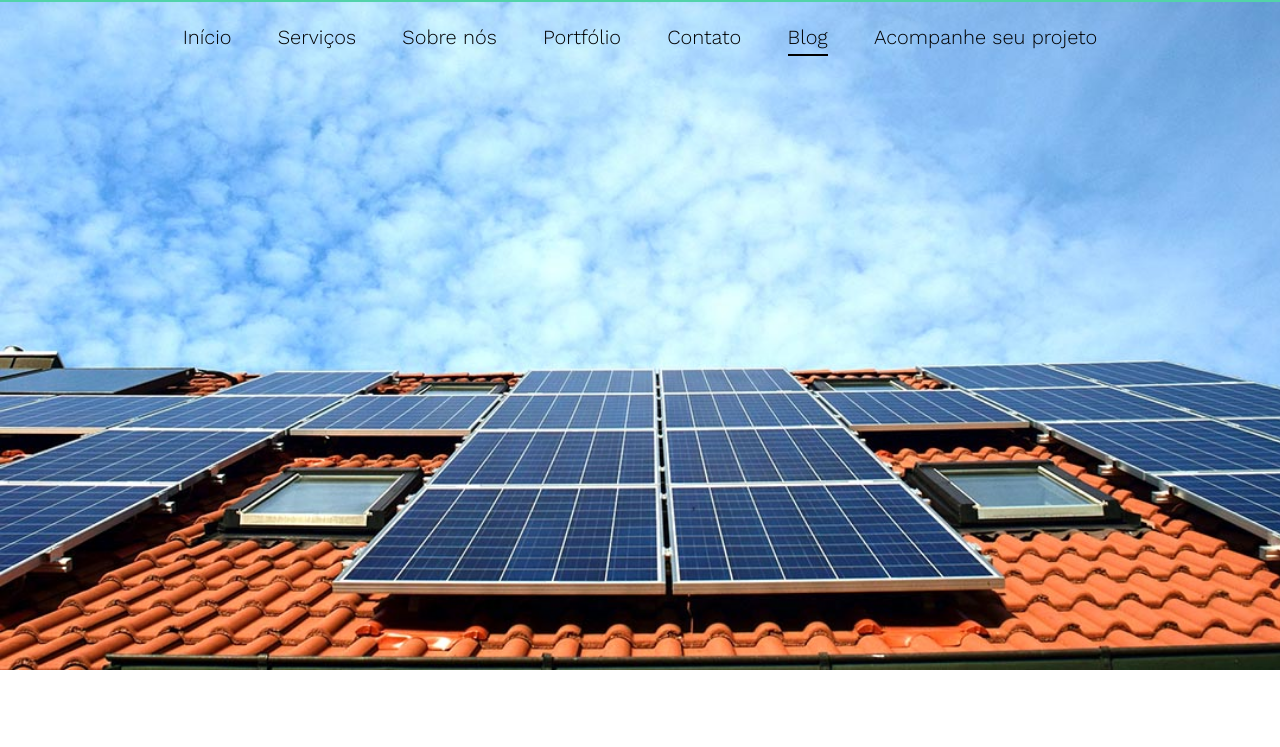
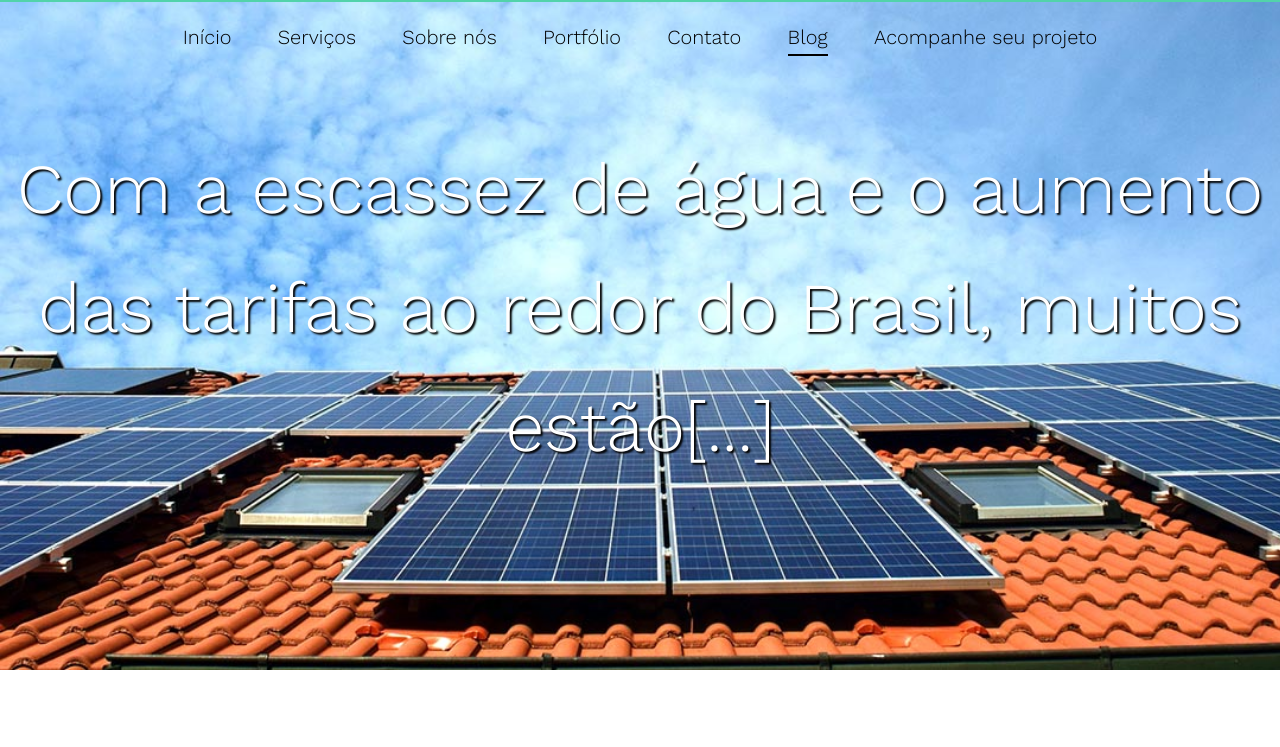
Before and after one commit to primariaenergia/blog, a Jekyll site: the page built from _posts/2018-02-26-captação-chuva.markdown, in a window 1280 px wide and 1400 px high. Shown: the top 747 px of the window. Built offline with Jekyll 4.4.1, drawn with Linux system fonts in a browser that asks for light colours; some web fonts are replaced; our own code applies the rules of GitHub Pages for plain Markdown files; comment, search, counter and statistics services are not loaded; some of the changed text lies outside the part shown; grey boxes are pictures that could not be loaded.

Commit message:
Update 2018-02-26-captação-chuva.markdown

```diff
--- a/_posts/2018-02-26-captação-chuva.markdown
+++ b/_posts/2018-02-26-captação-chuva.markdown
@@ -1,6 +1,6 @@
 ---
 layout: post
-title:  "Com a escassez de água e o aumento das tarifas ao redor do Brasil, muitos estão[...]
+title:  "Com a escassez de água e o aumento das tarifas ao redor do Brasil, muitos estão[...]"
 date: 2018-02-26
 categories: EJ
 img: água-da-chuva.png
```
